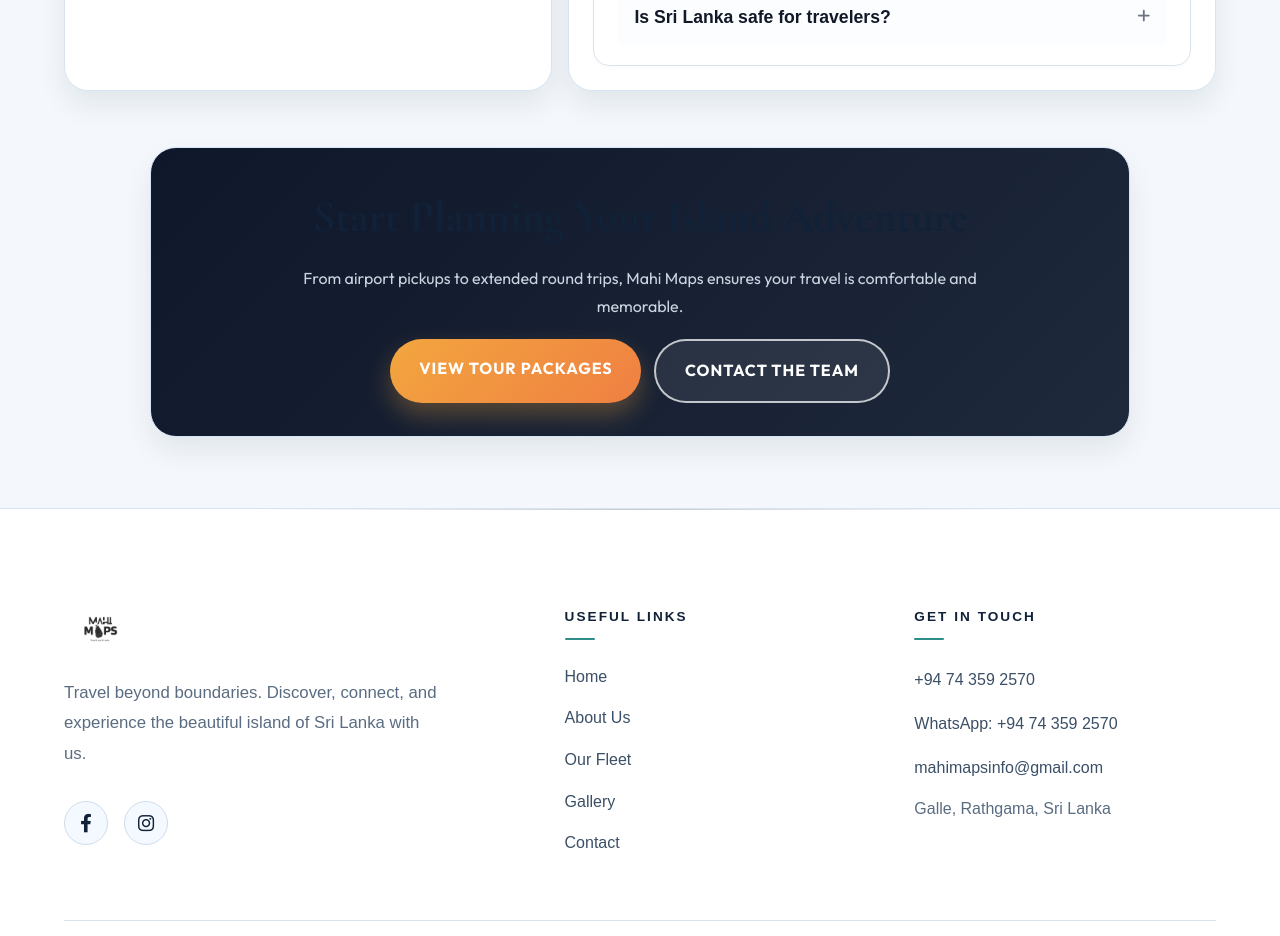
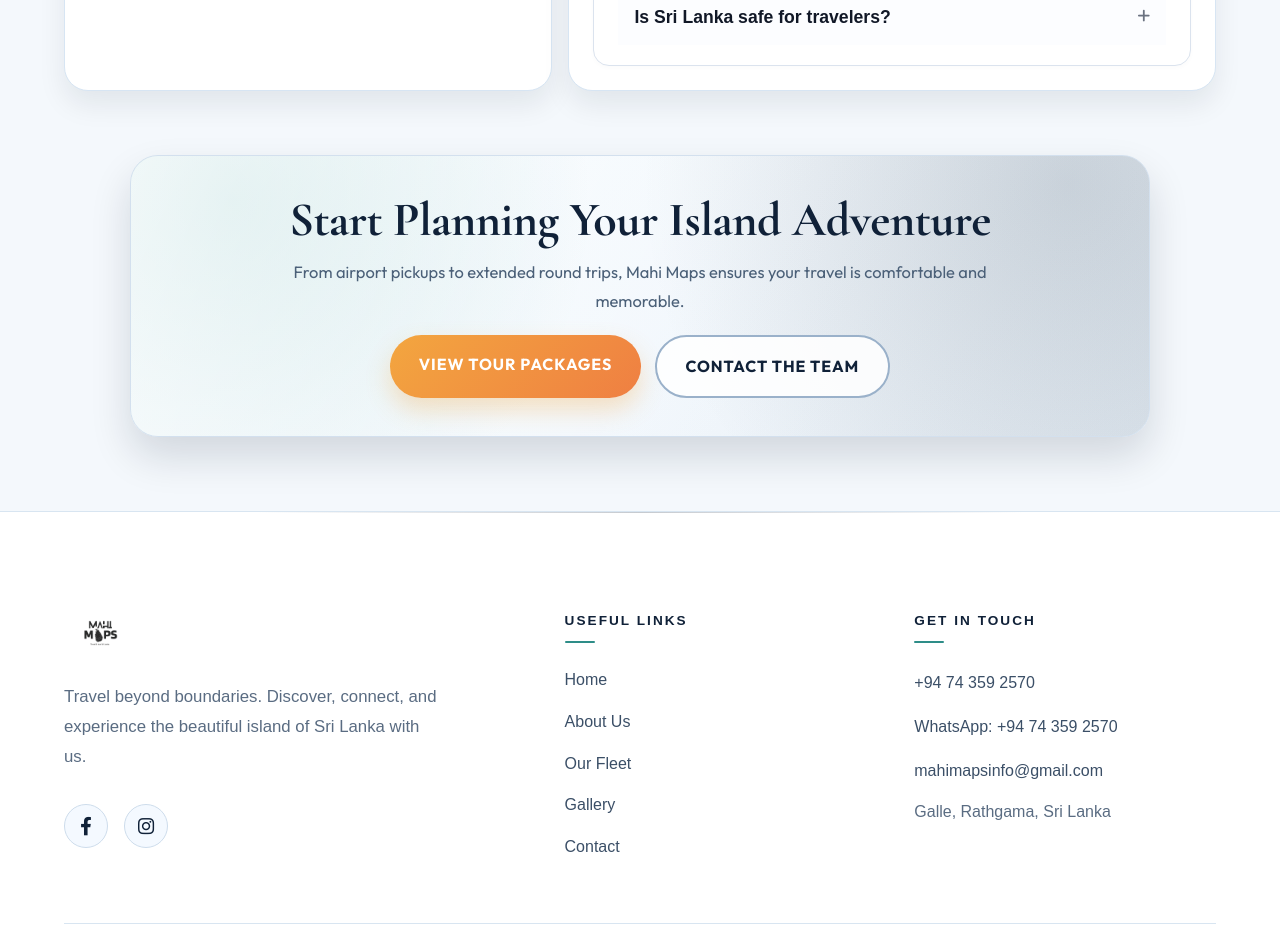
Before and after one commit to AMGRPrabhatha/mahimaps, a React (Vite) app: page /about in a window 1280 px wide. Shown: the part 2940-3876 px from the top of the page. Built offline with nearby package versions, Linux system fonts and the light colour scheme.

Commit message:
Redesign About and Gallery final CTA sections

```diff
--- a/src/pages/About.css
+++ b/src/pages/About.css
@@ -646,3 +646,83 @@
         font-size: clamp(1.7rem, 7vw, 2.55rem);
     }
 }
+
+/* ===== About Final CTA Redesign ===== */
+.about-page .about-cta-modern {
+    padding: 1rem 0 4.6rem;
+}
+
+.about-page .about-cta-card {
+    position: relative;
+    overflow: hidden;
+    max-width: 1020px;
+    margin: 0 auto;
+    padding: 2.4rem 1.45rem;
+    border-radius: 28px;
+    border: 1px solid #d3e0ee;
+    background:
+        radial-gradient(circle at 10% 16%, rgba(31, 143, 135, 0.18), transparent 38%),
+        radial-gradient(circle at 92% 10%, rgba(14, 36, 58, 0.15), transparent 44%),
+        linear-gradient(135deg, #fafdff 0%, #edf4fb 100%);
+    box-shadow: 0 20px 40px rgba(10, 24, 44, 0.14);
+    text-align: center;
+}
+
+.about-page .about-cta-card::before {
+    content: '';
+    position: absolute;
+    inset: 0;
+    pointer-events: none;
+    background: linear-gradient(115deg, rgba(255, 255, 255, 0.55) 0%, rgba(255, 255, 255, 0.05) 52%, rgba(9, 35, 56, 0.05) 100%);
+}
+
+.about-page .about-cta-card h2 {
+    position: relative;
+    margin: 0 0 0.72rem;
+    color: #102138;
+    font-size: clamp(1.9rem, 3.8vw, 3rem);
+    line-height: 1.08;
+}
+
+.about-page .about-cta-card p {
+    position: relative;
+    margin: 0 auto 1.25rem;
+    max-width: 760px;
+    color: #4b6078;
+    font-size: 1.03rem;
+    line-height: 1.72;
+}
+
+.about-page .about-cta-actions {
+    position: relative;
+    display: flex;
+    justify-content: center;
+    gap: 0.85rem;
+    flex-wrap: wrap;
+}
+
+.about-page .about-cta-actions .hero-ref-btn {
+    min-width: 220px;
+}
+
+.about-page .about-cta-actions .hero-ref-btn.outline {
+    color: #102138;
+    border-color: #9ab1ca;
+    background: rgba(255, 255, 255, 0.88);
+}
+
+.about-page .about-cta-actions .hero-ref-btn.outline:hover {
+    background: #ffffff;
+    border-color: #7896b7;
+}
+
+@media (max-width: 760px) {
+    .about-page .about-cta-card {
+        padding: 1.85rem 1rem;
+        border-radius: 22px;
+    }
+
+    .about-page .about-cta-card p {
+        font-size: 0.95rem;
+    }
+}
--- a/src/pages/Gallery.css
+++ b/src/pages/Gallery.css
@@ -835,3 +835,78 @@ body.gallery-preview-open {
         font-size: 0.86rem;
     }
 }
+
+/* ===== Gallery Bottom CTA Redesign ===== */
+.gallery-page .gallery-cta-modern {
+    padding: 0.8rem 0 4.4rem;
+}
+
+.gallery-page .gallery-cta-card {
+    position: relative;
+    overflow: hidden;
+    border-radius: 28px;
+    border: 1px solid #d4e2ef;
+    background:
+        radial-gradient(circle at 12% 12%, rgba(31, 143, 135, 0.16), transparent 36%),
+        radial-gradient(circle at 95% 14%, rgba(11, 33, 57, 0.14), transparent 45%),
+        linear-gradient(135deg, #fafdff 0%, #eef4fb 100%);
+    box-shadow: 0 20px 38px rgba(10, 24, 44, 0.14);
+    color: #102238;
+    padding: 2.35rem 1.25rem;
+    text-align: center;
+}
+
+.gallery-page .gallery-cta-card::before {
+    content: '';
+    position: absolute;
+    inset: 0;
+    pointer-events: none;
+    background: linear-gradient(115deg, rgba(255, 255, 255, 0.55) 0%, rgba(255, 255, 255, 0.1) 55%, rgba(9, 35, 56, 0.04) 100%);
+}
+
+.gallery-page .gallery-cta-card h2 {
+    position: relative;
+    margin: 0 0 0.66rem;
+    color: #102238;
+    font-size: clamp(1.85rem, 4vw, 2.9rem);
+    line-height: 1.08;
+}
+
+.gallery-page .gallery-cta-card p {
+    position: relative;
+    color: #4d6279;
+    max-width: 720px;
+    margin: 0 auto 1.25rem;
+    line-height: 1.74;
+    font-size: 1.02rem;
+}
+
+.gallery-page .gallery-cta-card .hero-ref-actions {
+    position: relative;
+}
+
+.gallery-page .gallery-cta-card .hero-ref-btn {
+    min-width: 220px;
+}
+
+.gallery-page .gallery-cta-card .hero-ref-btn.outline {
+    color: #102238;
+    border-color: #9eb5cc;
+    background: rgba(255, 255, 255, 0.9);
+}
+
+.gallery-page .gallery-cta-card .hero-ref-btn.outline:hover {
+    background: #ffffff;
+    border-color: #7f9ebf;
+}
+
+@media (max-width: 760px) {
+    .gallery-page .gallery-cta-card {
+        border-radius: 22px;
+        padding: 1.8rem 0.95rem;
+    }
+
+    .gallery-page .gallery-cta-card p {
+        font-size: 0.93rem;
+    }
+}
```
